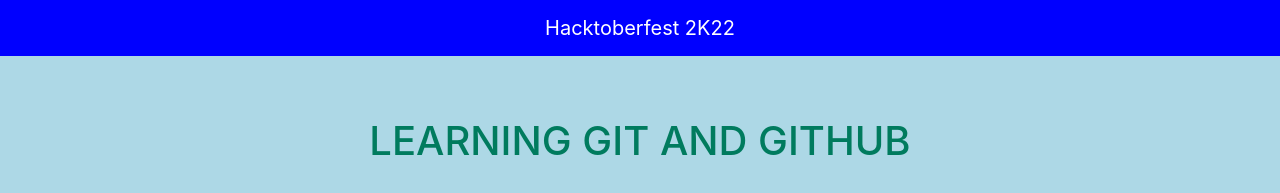
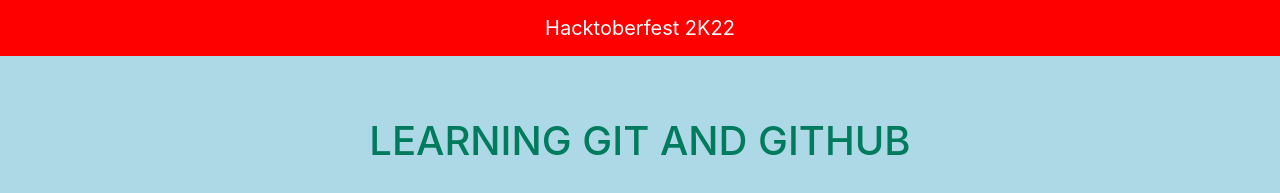
Before and after one commit to khawajaazfar2000/Hacktoberfest2022-Repository-HTML, a plain HTML site: page index.html in a window 1280 px wide. Shown: the top 193 px of the page. Drawn offline with nearby package versions, Linux system fonts and the light colour scheme.

Commit message:
Changed navbar color

```diff
--- a/index.html
+++ b/index.html
@@ -15,7 +15,7 @@
     <body>
         <!-- Change navbar background color here -->
         <nav class="navbar navbar-expand-lg navbar-light"
-            style="background-color: blue;">
+            style="background-color: red;">
             <a class="navbar-brand text-white mx-auto" href="#">
                 Hacktoberfest 2K22
             </a>
```
